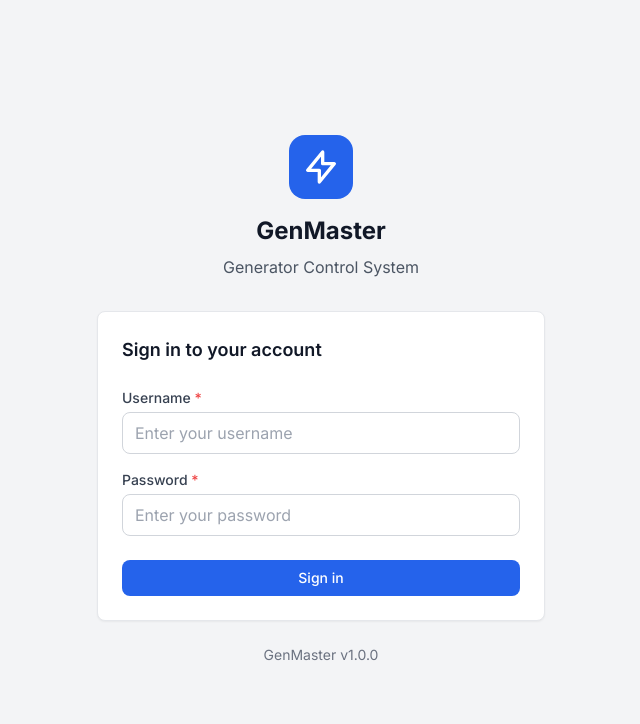
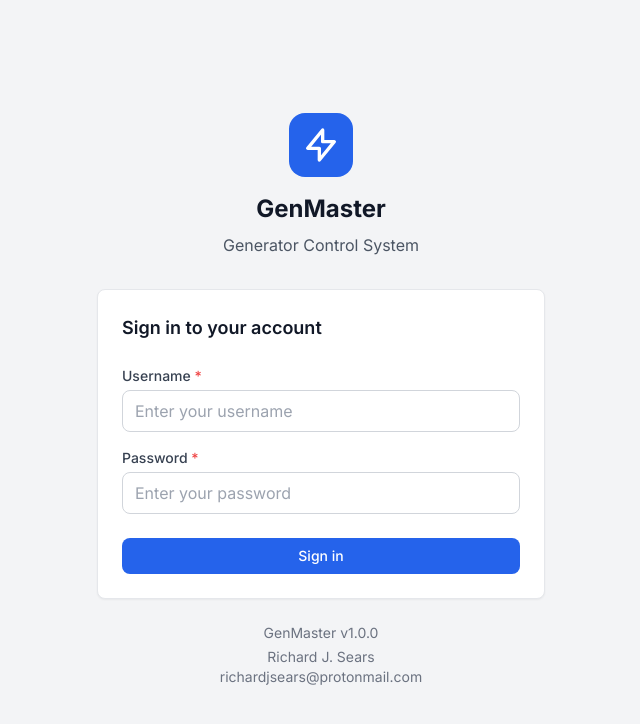
Before and after one commit to rjsears/pizero_generator_control, a Vue app in the folder genmaster/frontend/: page /login in a window 1280 px wide. Shown: the top 724 px of the page, without its empty margins (319-959 px from the left). Built offline with nearby package versions, Linux system fonts and the light colour scheme.

Commit message:
Add author info to login page footer
Co-Authored-By: Claude Opus 4.5 <noreply@anthropic.com>

```diff
--- a/genmaster/frontend/src/views/LoginView.vue
+++ b/genmaster/frontend/src/views/LoginView.vue
@@ -76,9 +76,11 @@
       </div>
 
       <!-- Footer -->
-      <p class="text-center text-sm text-gray-500 dark:text-gray-400 mt-6">
-        GenMaster v1.0.0
-      </p>
+      <div class="text-center text-sm text-gray-500 dark:text-gray-400 mt-6">
+        <p>GenMaster v1.0.0</p>
+        <p class="mt-1">Richard J. Sears</p>
+        <p>richardjsears@protonmail.com</p>
+      </div>
     </div>
   </div>
 </template>
```
